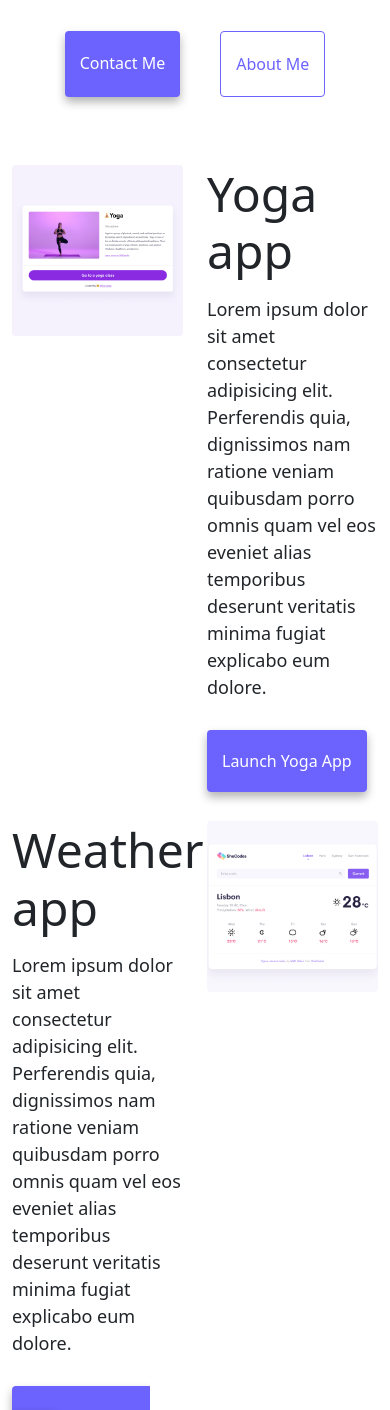
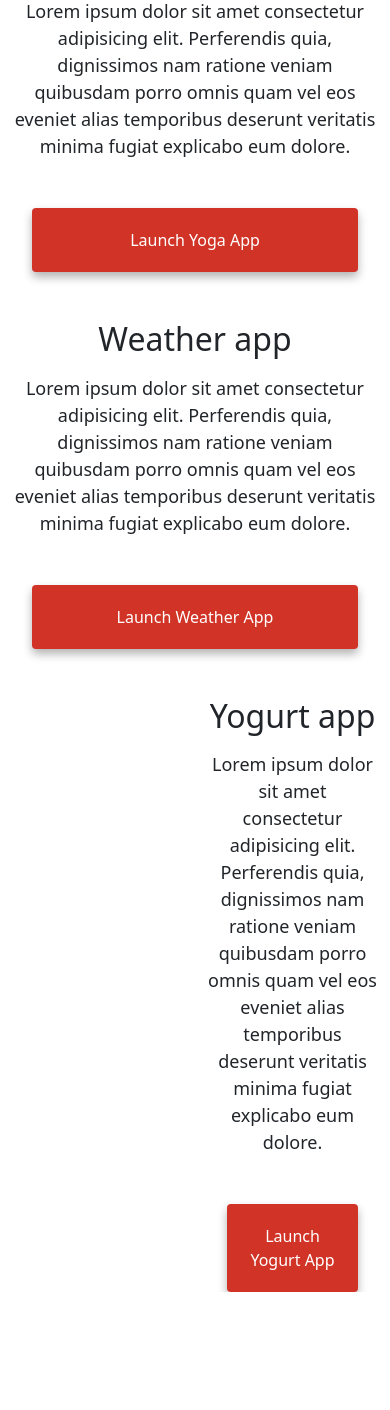
Before and after one commit to Maryam-coding/coding-projects-website, a plain HTML site: page index.html in a window 390 px wide. Shown: the part 590-2000 px from the top of the page. After the commit the page ends 1882 px from the top, so only its background shows below. Drawn offline with nearby package versions, Linux system fonts and the light colour scheme.

Commit message:
made the page SEO friendly
changed the background colour

```diff
--- a/index.html
+++ b/index.html
@@ -18,12 +18,12 @@
     ></script>
     <link rel="stylesheet" href="styles.css" />
     <title>About Maryam Noor Hussain showcasing three web pages</title>
-    <meta name="description" content=""
+    <meta name="description" content="Maryam is a fron-end Developer, based in California, US, check out her coding projects and contact her for job inquiries">
   </head>
   <body>
-    <nav class="navbar navbar-expand-lg navbar-light bg-light fixed-top">
+    <nav class="navbar navbar-expand-lg bg-body-tertiary fixed-top">
       <div class="container">
-        <a class="navbar-brand" href="index.html">Maryam Noor Hussain</a>
+        <a class="navbar-brand ms-5 navbar-name" href="/" title="Homepage">Maryam Noor Hussain</a>
         <button
           class="navbar-toggler"
           type="button"
@@ -38,7 +38,7 @@
         <div class="collapse navbar-collapse" id="navbarNav">
           <ul class="navbar-nav">
             <li class="nav-item">
-              <a class="nav-link active" aria-current="page" href="index.html"
+              <a class="nav-link active" aria-current="page" href="/" title="Homepage"
                 >Home</a
               >
             </li>
@@ -46,7 +46,7 @@
               <a class="nav-link" href="about.html">About me</a>
             </li>
             <li class="nav-item">
-              <a class="nav-link" href="about.html#contact">Contact me</a>
+              <a class="nav-link" href="about.html#contact" title="Contact Maryam Noor Hussain">Contact me</a>
             </li>
           </ul>
         </div>
@@ -56,15 +56,15 @@
     <h1 class="text-center">Maryam Noor Hussain</h1>
     <h3 class="text-center">Front-end developer, based in California, US</h3>
     <div class="navigation-links mb-5">
-      <a href="about.html#contact" class="primary-link">Contact me</a>
-      <a href="about.html" class="secondary-link">About me</a>
+      <a href="about.html#contact" class="primary-link" title="click here for Maryam's contact details">Contact me</a>
+      <a href="about.html" class="secondary-link" title="click here to find out more about me">About me</a>
     </div>
     <div class="container">
       <div class="row">
-        <div class="col-6">
-          <img src="images/yoga.png" class="img-fluid rounded" />
+        <div class="col-md-6">
+          <img src="images/yoga.png" class="img-fluid rounded d-none d-sm-block" />
         </div>
-        <div class="col-6">
+        <div class="col-sm-6">
           <h2 class="mb-3">Yoga app</h2>
           <p>
             Lorem ipsum dolor sit amet consectetur adipisicing elit. Perferendis
@@ -73,12 +73,12 @@
             explicabo eum dolore.
           </p>
           <div class="mt-5">
-            <a href="#" class="primary-link">Launch Yoga App</a>
+            <a href="#" class="primary-link project-link" title="click here to find out more about the yoga app">Launch Yoga App</a>
           </div>
         </div>
       </div>
       <div class="row mt-5">
-        <div class="col-6">
+        <div class="col-sm-6">
           <h2 class="mb-3">Weather app</h2>
           <p>
             Lorem ipsum dolor sit amet consectetur adipisicing elit. Perferendis
@@ -87,27 +87,27 @@
             explicabo eum dolore.
           </p>
           <div class="mt-5">
-            <a href="#" class="primary-link">Launch Weather App</a>
+            <a href="#" class="primary-link project-link" title="click here to find out more about the weather app">Launch Weather App</a>
           </div>
         </div>
         <div class="col-6">
-          <img src="images/weather.png" class="img-fluid rounded" />
+          <img src="images/weather.png" class="img-fluid rounded d-none d-md-block" />
         </div>
       </div>
       <div class="row mt-5">
         <div class="col-6">
-          <img src="images/yogurt.png" class="img-fluid rounded" />
+          <img src="images/yogurt.png" class="img-fluid rounded d-none md-block" />
         </div>
         <div class="col-6">
-          <h2 class="mb-3">Yogurt app</h2>
-          <p>
+          <h2 class="mb-3" title="">Yogurt app</h2>
+          <p class="mb-5">
             Lorem ipsum dolor sit amet consectetur adipisicing elit. Perferendis
             quia, dignissimos nam ratione veniam quibusdam porro omnis quam vel
             eos eveniet alias temporibus deserunt veritatis minima fugiat
             explicabo eum dolore.
           </p>
           <div class="mt-5">
-            <a href="#" class="primary-link">Launch Weather App</a>
+            <a href="#" class="primary-link project-link" title="click here to find out more about the yoghurt app">Launch Yogurt App</a>
           </div>
         </div>
       </div>
--- a/styles.css
+++ b/styles.css
@@ -1,6 +1,6 @@
 :root {
-    --primary-color: #6c63ff;
-    --secondary-color: #f5f2fe;
+    --primary-color: #d13426;
+    --secondary-color: #f7dfdf;
     --box-shadow: 0 5px 10px rgba(0, 0, 0, 0.3);
   }
 
@@ -86,3 +86,25 @@
   .email-link:hover {
     text-decoration: underline;
   }
+
+  @media (max-width: 576px) {
+    h1 {
+      font-size: 48px;
+      line-height: 1.5;
+    }
+
+    h2 {
+      font-size: 32px;
+      text-align: center;
+    }
+
+    p {
+      text-align: center;
+    }
+
+    .project-link {
+      display: block;
+      text-align: center;
+      margin: 0 20px;
+    }
+  }
```
Also changed, not shown: about.html (+8 -8 lines).
